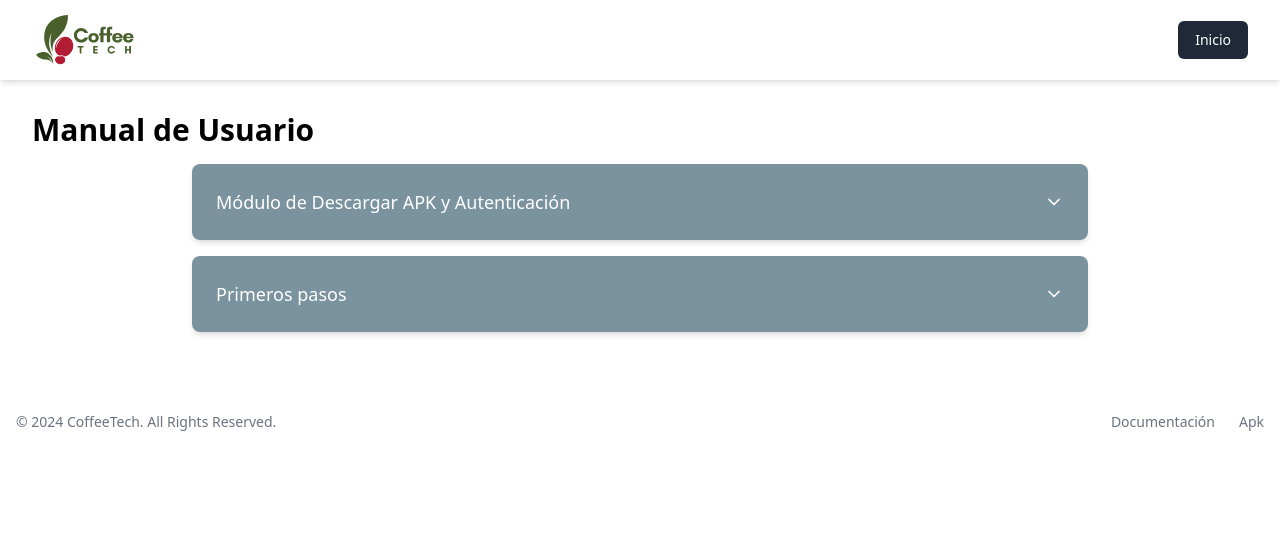
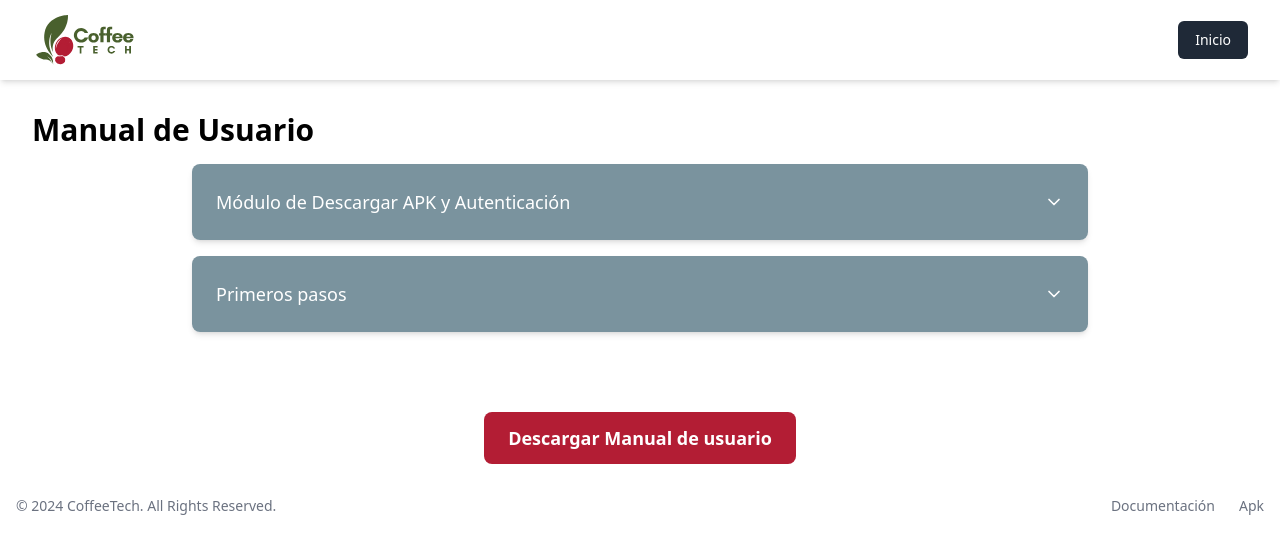
Before and after one commit to PacoValen/CoffeeTechWebApp, a React (Vite) app: page /documentation in a window 1280 px wide. Shown: the top 554 px of the page. Built offline with nearby package versions, Linux system fonts and the light colour scheme.

Commit message:
ADD: boton de descarga PDF

```diff
--- a/src/sections/Documentation.tsx
+++ b/src/sections/Documentation.tsx
@@ -13,6 +13,15 @@ const Documentacion = () => {
         <Autenticacion />
         <GettingStartedSection />
       </div>
+      <div className="flex justify-center pt-8">
+        <a
+          href="/manual.pdf"
+          download="Manual_de_usuario_Coffee_Tech.pdf"
+          className="bg-customRed px-6 py-3 text-white rounded-lg text-center text-sm md:text-base lg:text-lg font-semibold transition-transform duration-200 transform hover:scale-105"
+        >
+          Descargar Manual de usuario
+        </a>
+      </div>
       <Footer2 />
     </>
   );
```
Also changed, not shown: 1 other file (tests, documents, lock files or other folders).
